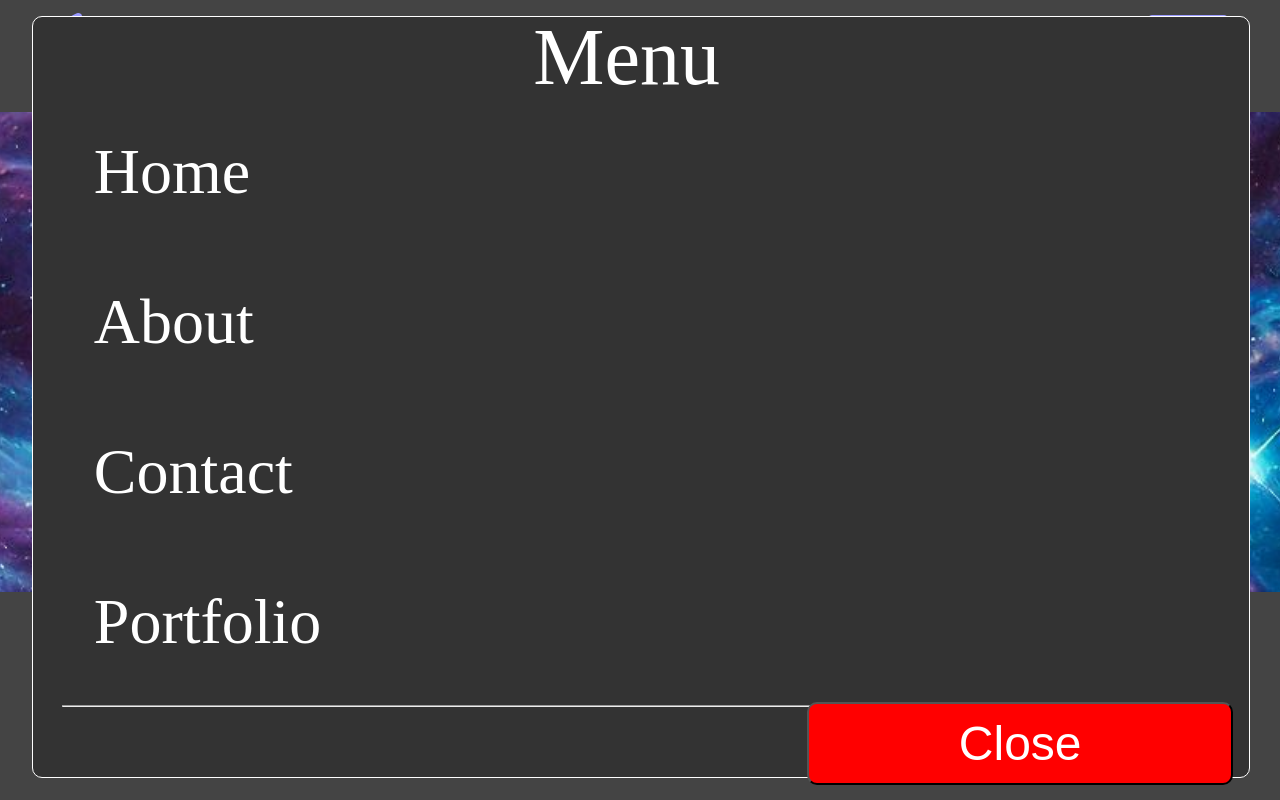
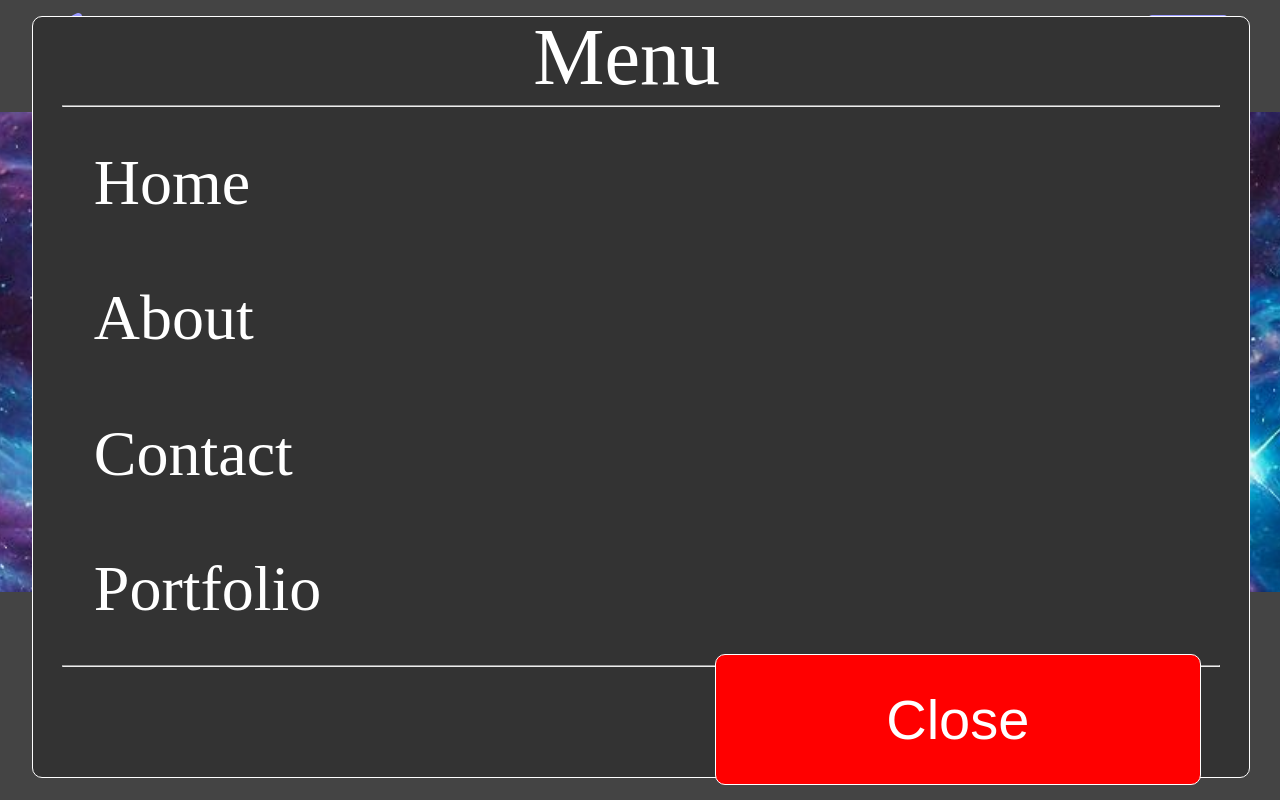
Before and after one commit to Jameshuff95/jan2025, a React (Vite) app: page / in a window 1280 px wide. Both pictures are taken after a click on the icon 1187 px from the left and 56 px from the top of the page. Shown: the part 801-1601 px from the top of the page. Built offline with nearby package versions, Linux system fonts and the light colour scheme.

Commit message:
modified modal

```diff
--- a/src/Components/Modal.tsx
+++ b/src/Components/Modal.tsx
@@ -43,9 +43,15 @@ const Menu: React.FC<ModalProps> = ({ show, handleClose }) => {
             Menu
           </Modal.Title>
         </Row>
+        <hr />
       </Modal.Header>
       <Modal.Body>
-        <Col style={{ height: '75vh', justifyContent: 'space-evenly' }}>
+        <Col
+          style={{
+            height: '85vh',
+            justifyContent: 'space-between',
+          }}
+        >
           {links.map((link, index) => (
             <Link
               key={index}
@@ -57,7 +63,7 @@ const Menu: React.FC<ModalProps> = ({ show, handleClose }) => {
                 alignItems: 'center',
                 textDecoration: 'none',
                 color: 'var(--card-text)',
-                height: '20%',
+                height: '15%',
                 padding: '2% 5%',
                 fontSize: '4rem',
               }}
@@ -65,34 +71,33 @@ const Menu: React.FC<ModalProps> = ({ show, handleClose }) => {
               {link.text}
             </Link>
           ))}
-        </Col>
           <hr />
-      </Modal.Body>
-      <Modal.Footer>
           <Row
             style={{
-            height: '7vh',
               justifyContent: 'flex-end',
+              height: '15vh',
             }}
           >
             <Button
-            variant="secondary"
+              variant="danger"
               onClick={handleClose}
               style={{
                 background: 'red',
                 color: 'white',
                 cursor: 'pointer',
-              margin: '0 1rem 0 0',
-              padding: '.75rem',
-              width: '35%',
+                margin: '0 3rem 2rem 0',
+                padding: '2rem .75rem',
+                width: '40%',
+                border: '1px solid var(--card-text)',
                 borderRadius: '10px',
-              fontSize: '3rem',
+                fontSize: '3.5rem',
               }}
             >
               Close
             </Button>
           </Row>
-      </Modal.Footer>
+        </Col>
+      </Modal.Body>
     </Modal>
   );
 };
--- a/src/index.css
+++ b/src/index.css
@@ -16,6 +16,10 @@
   --background-nav-footer: #444;
   --theme-color: #99f;
   --card-text: #fff;
+}
+
+* {
+  user-select: none;
 }
 
 #root,
```
Lines whose indentation alone changed are shown as unchanged.
